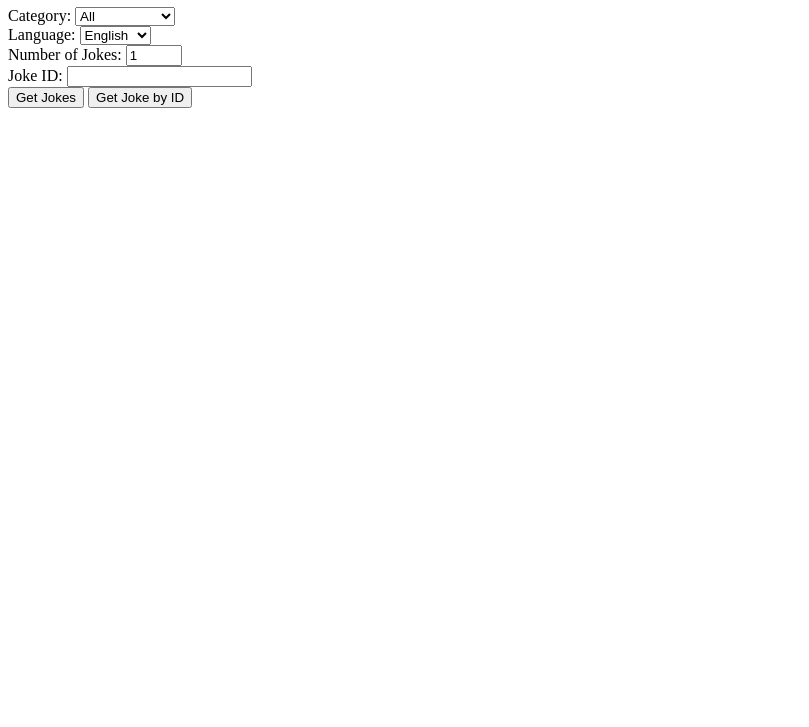
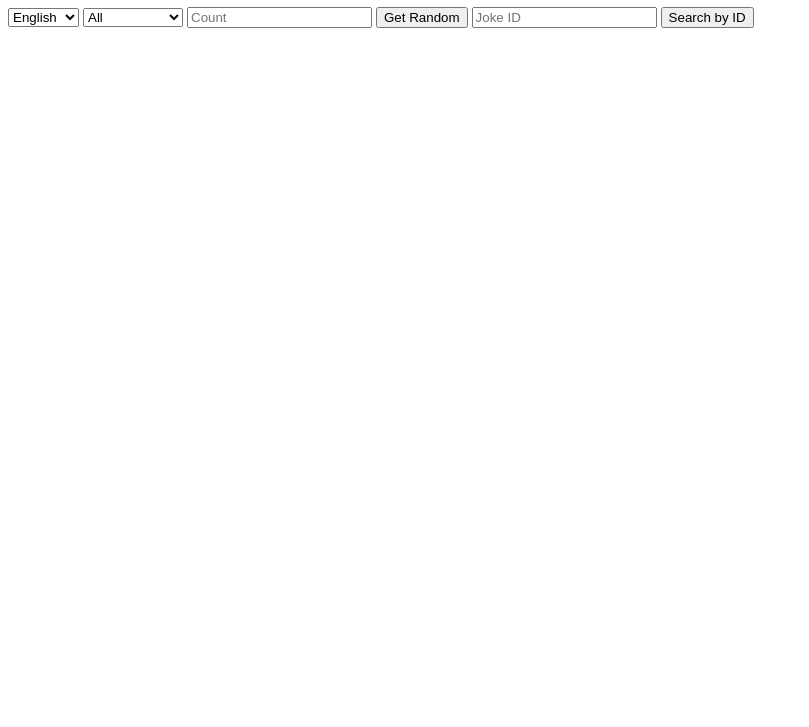
Before and after one commit to kellca04/Api, a plain HTML site: page index.html in a window 1280 px wide. Shown: the part 73-800 px from the top of the page, without its empty margins (0-809 px from the left). Drawn offline with Linux system fonts and the light colour scheme.

Commit message:
Update index.html

```diff
--- a/index.html
+++ b/index.html
@@ -1,53 +1,33 @@
 <!DOCTYPE html>
 <html>
+<head>
+    <title>Random Jokes</title>
+</head>
+<body>
+    <h1>Random Jokes</h1>
 
-<head>
-    <title>Jokes - Kellca04</title>
-</head>
+    <select id="language">
+        <option value="en">English</option>
+        <option value="de">German</option>
+        <option value="es">Spanish</option>
+    </select>
 
-<body class="container mt-4 bg-dark text-white">
-    <div class="header">
-        <h1 class="mb-4 text-success text-center">Joke Generator</h1>
-        <div class="row">
-            <div class="col-md-6">
-                <div class="form-group">
-                    <label for="category" class="text-success">Category:</label>
-                    <select class="form-control bg-dark text-white" id="category">
-                        <option value="all">All</option>
-                        <option value="neutral">Neutral</option>
-                        <option value="chuck">Chuck Norris</option>
-                    </select>
-                </div>
-            </div>
-            <div class="col-md-6">
-                <div class "form-group">
-                    <label for="language" class="text-success">Language:</label>
-                    <select class="form-control bg-dark text-white" id="language">
-                        <option value="en">English</option>
-                        <option value="de">German</option>
-                        <option value="es">Spanish</option>
-                    </select>
-                </div>
-            </div>
-        </div>
-        <div class="form-group">
-            <label for="number" class="text-success">Number of Jokes:</label>
-            <input type="number" class="form-control bg-dark text-white" id="number" min="1" max="10" value="1">
-        </div>
-        <div class="form-group">
-            <label for="jokeId" class="text-success">Joke ID:</label>
-            <input type="text" class="form-control bg-dark text-white" id="jokeId">
-        </div>
-        <div class="text-center">
-            <button class="btn btn-success mt-2" id="getJokes">Get Jokes</button>
-            <button class="btn btn-success mt-2" id="getJokeById">Get Joke by ID</button>
-        </div>
-    </div>
-    <div class="content bg-dark p-4">
-        <div id="jokes" class="mt-4"></div>
+    <select id="category">
+        <option value="all">All</option>
+        <option value="neutral">Neutral</option>
+        <option value="chuck">Chuck Norris</option>
+    </select>
+
+    <input type="number" id="count" placeholder="Count" />
+
+    <button id="getRandom">Get Random</button>
+
+    <input type="number" id="jokeId" placeholder="Joke ID" />
+    <button id="getById">Search by ID</button>
+
+    <div id="result">
     </div>
 
     <script src="script.js"></script>
 </body>
-
 </html>
```
